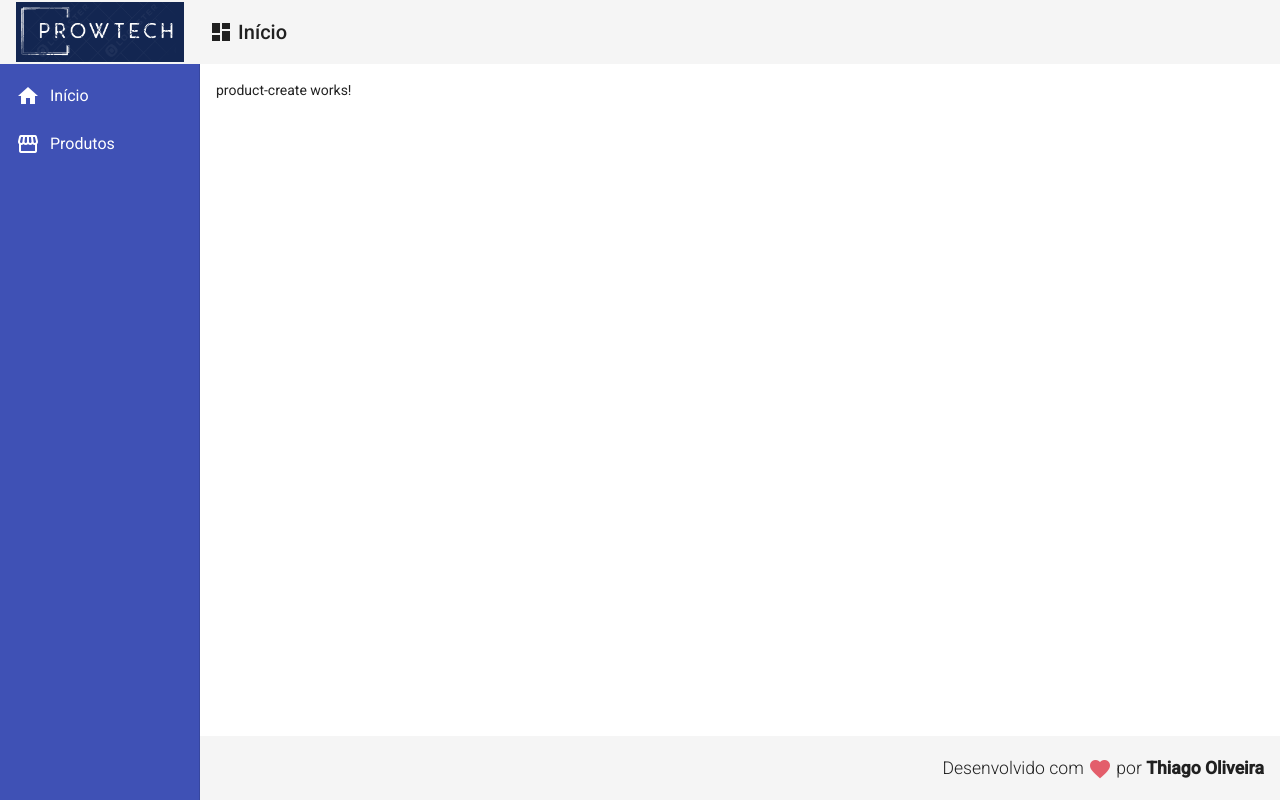
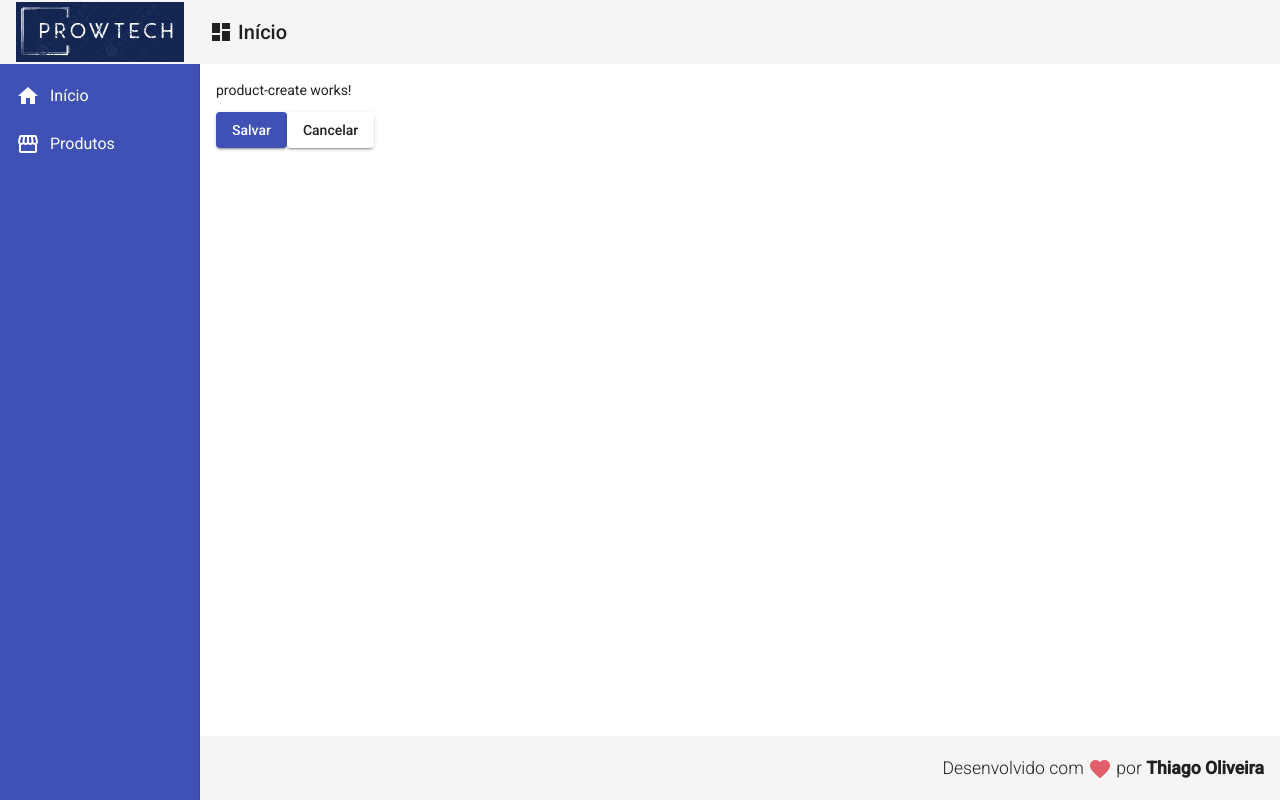
Before and after one commit to thiagoamaraloliveira/angular-101, an Angular app in the folder frontend/: page /products/create in a window 1280 px wide. Built offline with nearby package versions, Linux system fonts and the light colour scheme.

Commit message:
created product service

```diff
--- a/frontend/src/app/app.module.ts
+++ b/frontend/src/app/app.module.ts
@@ -14,6 +14,7 @@
 import {MatCardModule} from '@angular/material/card';
 import {MatListModule} from '@angular/material/list';
 import {MatButtonModule} from '@angular/material/button';
+import {MatSnackBarModule} from '@angular/material/snack-bar';
 import { HomeComponent } from './views/home/home.component';
 import { ProductCrudComponent } from './views/product-crud/product-crud.component';
 import { RedDirective } from './directives/red.directive';
@@ -40,7 +41,8 @@
     MatSidenavModule,
     MatListModule,
     MatCardModule,
-    MatButtonModule
+    MatButtonModule,
+    MatSnackBarModule
   ],
   providers: [],
   bootstrap: [AppComponent]
--- a/frontend/src/app/components/product/product-create/product-create.component.html
+++ b/frontend/src/app/components/product/product-create/product-create.component.html
@@ -1 +1,9 @@
 <p>product-create works!</p>
+
+<button mat-raised-button (click)="createProduct()" color="primary">
+   Salvar
+</button>
+
+<button mat-raised-button (click)="cancel()" >
+    Cancelar
+ </button>
--- a/frontend/src/app/components/product/product-create/product-create.component.ts
+++ b/frontend/src/app/components/product/product-create/product-create.component.ts
@@ -1,4 +1,6 @@
 import { Component, OnInit } from '@angular/core';
+import { Router } from '@angular/router';
+import { ProductService } from '../product.service';
 
 @Component({
   selector: 'app-product-create',
@@ -7,9 +9,17 @@
 })
 export class ProductCreateComponent implements OnInit {
 
-  constructor() { }
+  constructor(private productService:ProductService, private router:Router) { }
 
   ngOnInit(): void {
   }
 
+  createProduct():void{
+    this.productService.showMessage("Produto criado!")
+  }
+
+  cancel():void{
+    this.router.navigate(['/products'])
+  }
+
 }
--- /dev/null
+++ b/frontend/src/app/components/product/product.service.ts
@@ -0,0 +1,18 @@
+import { Injectable } from '@angular/core';
+import {MatSnackBar} from '@angular/material/snack-bar'
+
+@Injectable({
+  providedIn: 'root'
+})
+export class ProductService {
+
+  constructor( private snackBar: MatSnackBar) { }
+
+  showMessage(msg: string): void{
+   this.snackBar.open(msg,'X',{
+     duration: 3000,
+     horizontalPosition:'right',
+     verticalPosition:'top'
+   })
+  }
+}
```
